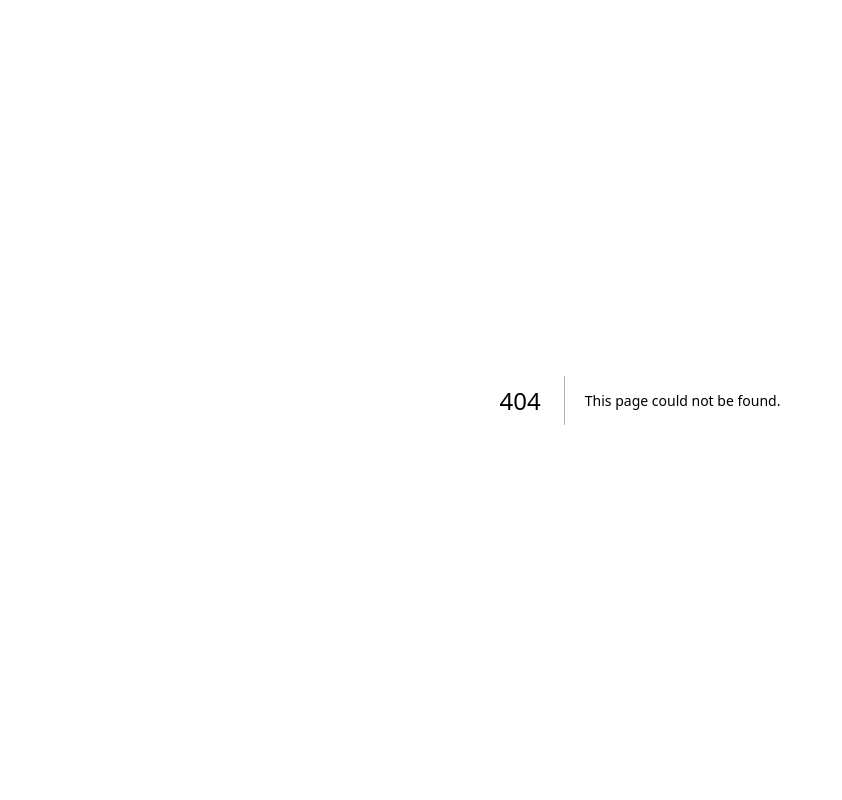
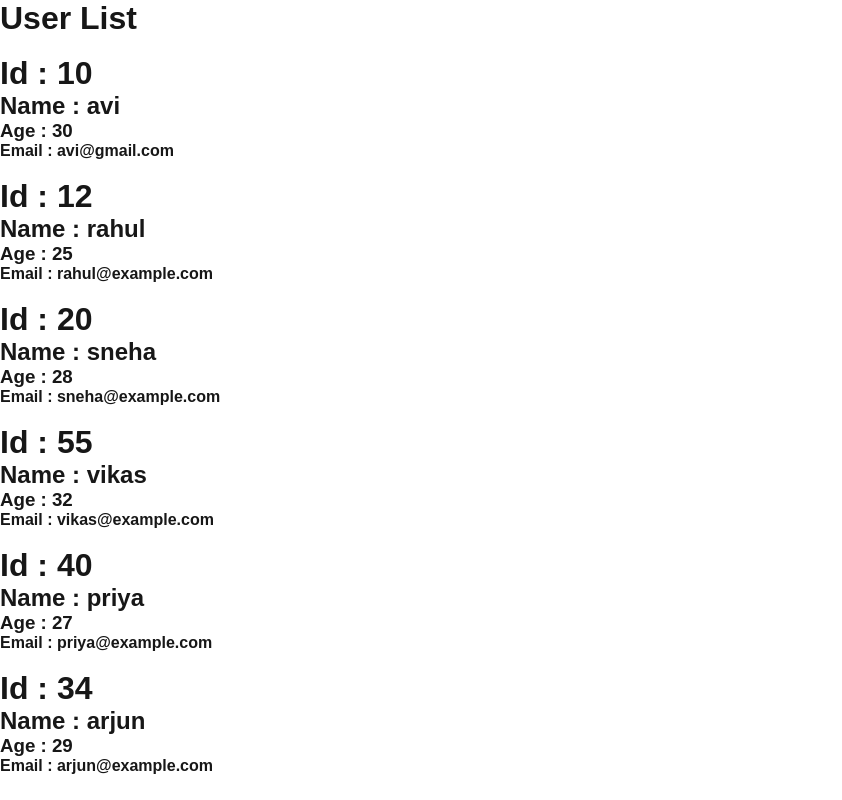
Before and after one commit to Avinashvns/next-api, a Next.js app: page /users in a window 1280 px wide. Before the commit this address had no page. Shown: the whole page, without its empty margins (0-842 px from the left). Built offline with nearby package versions, Linux system fonts and the light colour scheme.

Commit message:
Display Data on Users Page

```diff
--- /dev/null
+++ b/src/app/users/page.js
@@ -0,0 +1,28 @@
+
+async function getUsers(){
+    let data = await fetch("http://localhost:3000/api/users")
+    data = await data.json()
+    return data
+}
+
+export default async function Users(){
+    const userData = await getUsers()
+    console.log("Hi Users : ",userData)
+    return(
+        <>
+            <h1>User List</h1>
+            <br/>
+            {
+                userData.map((item)=>(
+                    <div key={item.id}>
+                        <h1>Id : {item.id}</h1>
+                        <h2>Name : {item.name}</h2>
+                        <h3>Age : {item.age}</h3>
+                        <h4>Email : {item.email}</h4>
+                        <br/>
+                    </div>
+                ))
+            }
+        </>
+    )
+}
```
